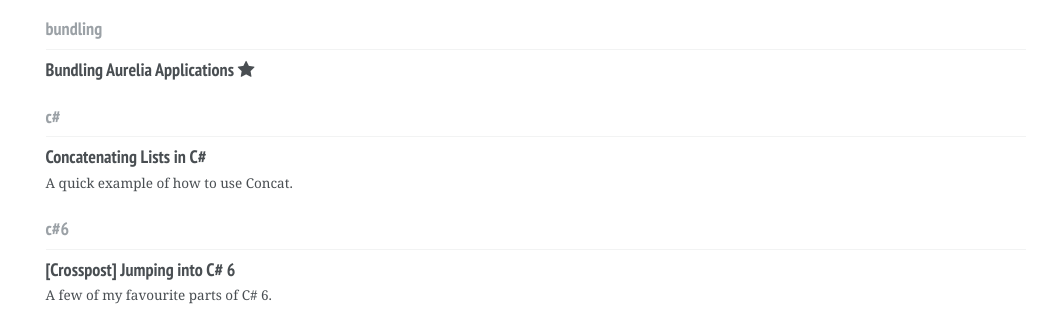
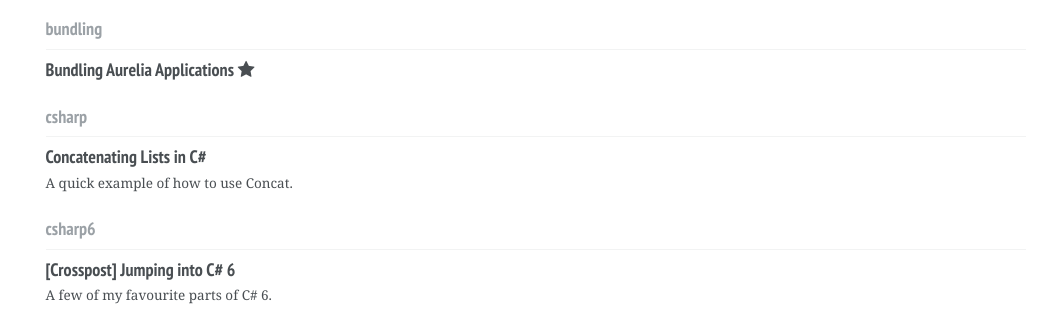
Before and after one commit to mttmccb/mttmccb2.github.io, a Jekyll site: the page built from _pages/tags.html, in a window 1280 px wide and 900 px high, scrolled down 926 px. Shown: the part 155-483 px from the top of the window, without its empty margins (236-1280 px from the left). Built offline with Jekyll 4.4.1, drawn with Linux system fonts in a browser that asks for light colours.

Commit message:
Update to csharp instead of c#

```diff
--- a/_posts/2016-03-22-jumping-into-csharp6.md
+++ b/_posts/2016-03-22-jumping-into-csharp6.md
@@ -2,7 +2,7 @@
 title: "[Crosspost] Jumping into C# 6"
 modified:
 excerpt: "A few of my favourite parts of C# 6."
-tags: ["c#6"]
+tags: [csharp6]
 ---
 
 > Originally published on [mttmccb.net](http://mttmccb.net/blog/2016/jumping-into-c-6)
--- a/_posts/2016-04-11-concatenating-lists-in-csharp.md
+++ b/_posts/2016-04-11-concatenating-lists-in-csharp.md
@@ -1,7 +1,7 @@
 ---
 title: "Concatenating Lists in C#"
 excerpt: "A quick example of how to use Concat."
-tags: [c#]
+tags: [csharp]
 ---
 
 I came across a time today when I had to concatenate a number of lists of the same type. To do this you can use the `Concat` extension method from the `System.Linq` namespace.
```
